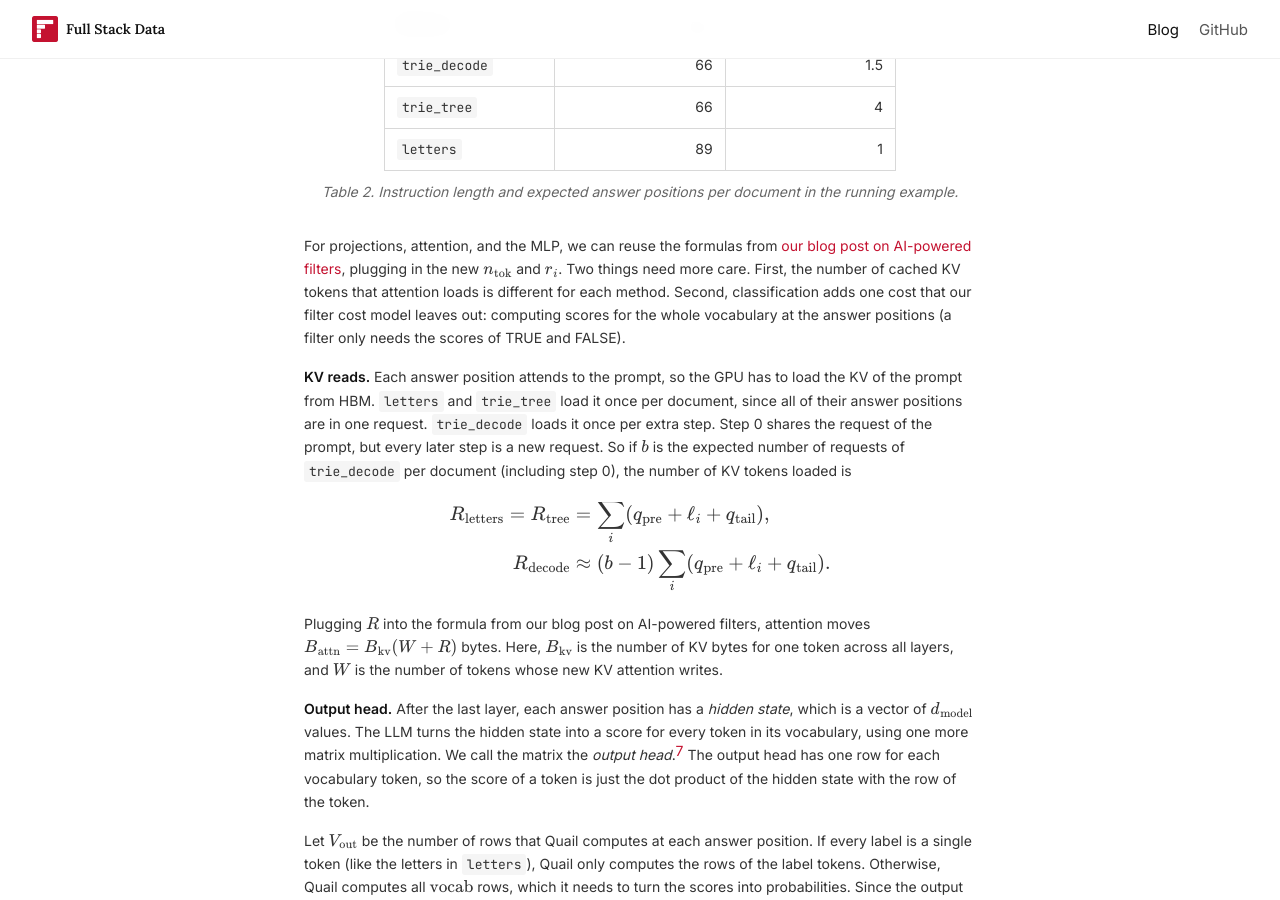
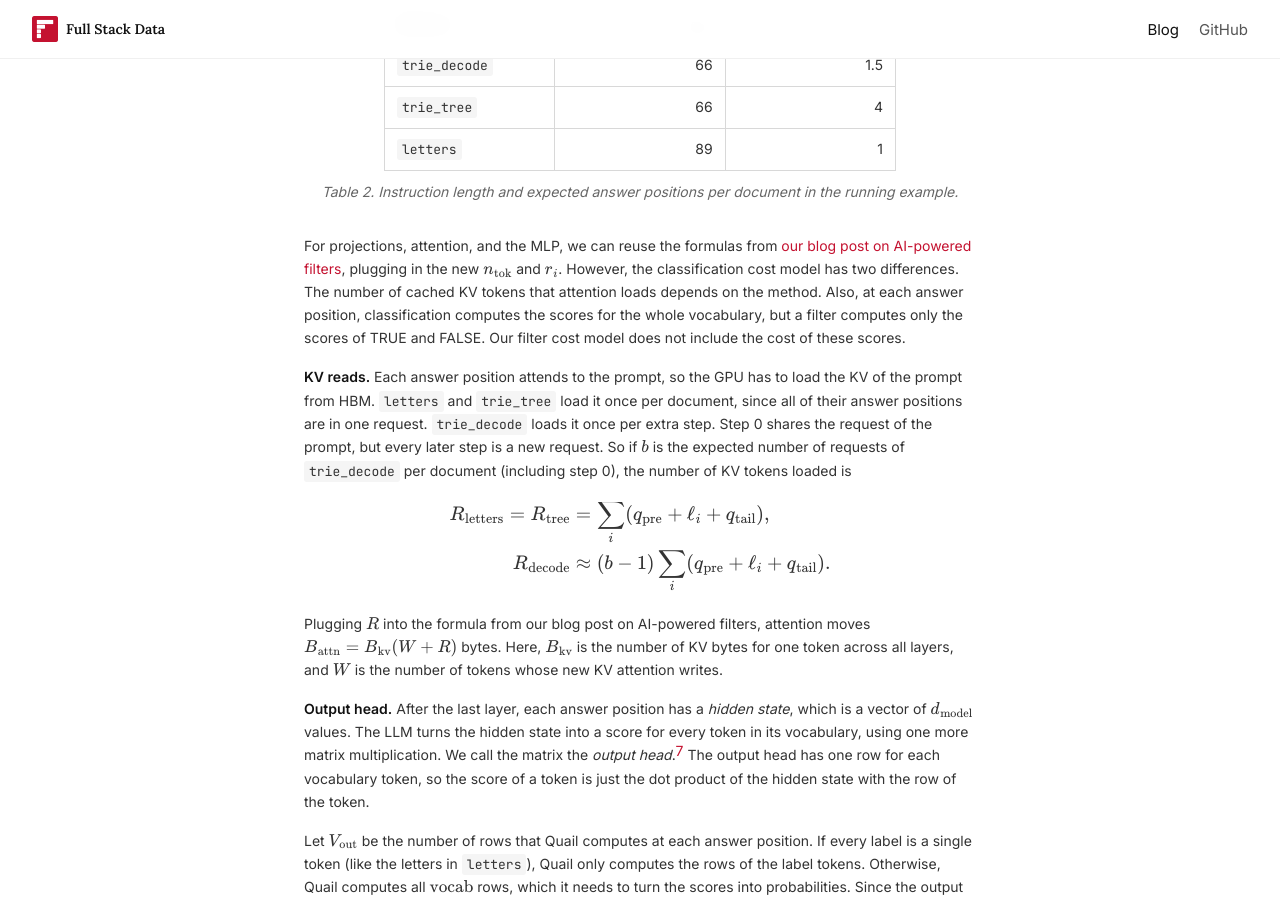
Before and after one commit to fsdatalab/fsdatalab.github.io, a Jekyll site: the page built from _posts/2026-10-09-ai-classification.md, in a window 1280 px wide and 900 px high, scrolled down 9189 px. Built offline with Jekyll 4.4.1, drawn with Linux system fonts in a browser that asks for light colours.

Commit message:
Reword the cost model differences in 4.1
Co-Authored-By: Claude Opus 5.5 <noreply@anthropic.com>
Claude-Session: https://claude.ai/code/session_01MoNT2oswuno5R7xGoXoh2n

```diff
--- a/_posts/2026-10-09-ai-classification.md
+++ b/_posts/2026-10-09-ai-classification.md
@@ -269,7 +269,7 @@ The three methods only differ in $$q_{\text{tail}}$$ and $$a$$. [Table 2](#table
 <p class="table-caption">Table 2. Instruction length and expected answer positions per document in the running example.</p>
 </div>
 
-For projections, attention, and the MLP, we can reuse the formulas from [our blog post on AI-powered filters](/blog/ai-filter-cost-estimates/), plugging in the new $$n_{\text{tok}}$$ and $$r_i$$. Two things need more care. First, the number of cached KV tokens that attention loads is different for each method. Second, classification adds one cost that our filter cost model leaves out: computing scores for the whole vocabulary at the answer positions (a filter only needs the scores of TRUE and FALSE).
+For projections, attention, and the MLP, we can reuse the formulas from [our blog post on AI-powered filters](/blog/ai-filter-cost-estimates/), plugging in the new $$n_{\text{tok}}$$ and $$r_i$$. However, the classification cost model has two differences. The number of cached KV tokens that attention loads depends on the method. Also, at each answer position, classification computes the scores for the whole vocabulary, but a filter computes only the scores of TRUE and FALSE. Our filter cost model does not include the cost of these scores.
 
 **KV reads.** Each answer position attends to the prompt, so the GPU has to load the KV of the prompt from HBM. `letters` and `trie_tree` load it once per document, since all of their answer positions are in one request. `trie_decode` loads it once per extra step. Step 0 shares the request of the prompt, but every later step is a new request. So if $$b$$ is the expected number of requests of `trie_decode` per document (including step 0), the number of KV tokens loaded is
 
```
